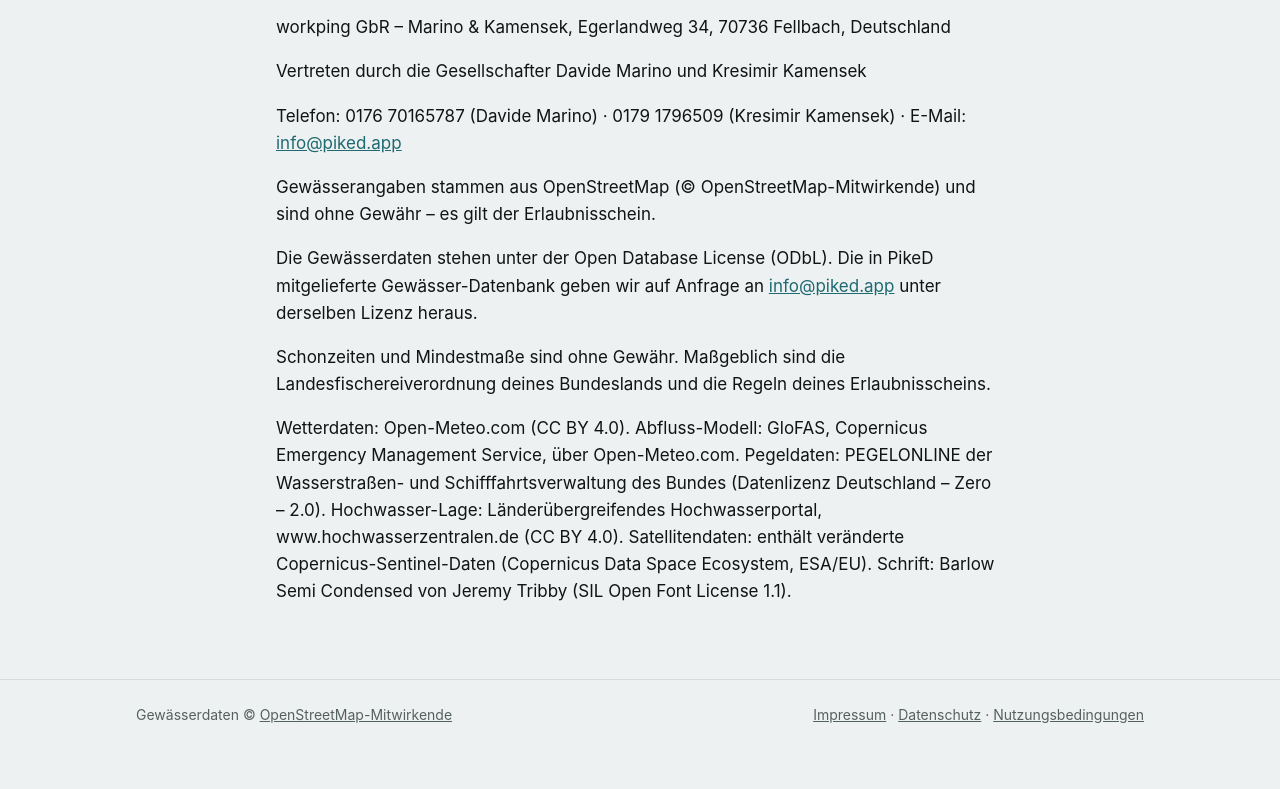
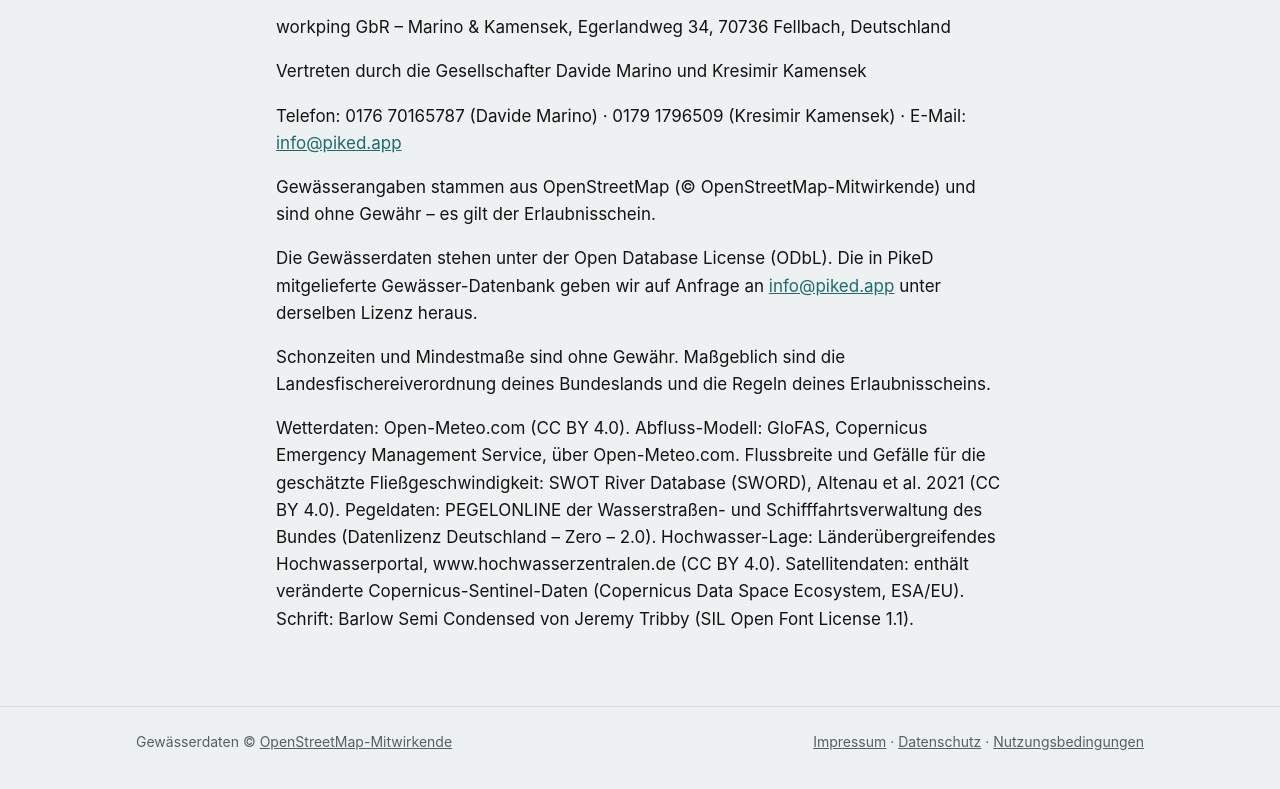
Before and after one commit to CarpD1411/piked-webseite, a plain HTML site: page impressum.html in a window 1280 px wide. Shown: the part 245-1034 px from the top of the page. Before the commit the page ends 1011 px from the top, so only its background shows below. Drawn offline with Linux system fonts and the light colour scheme.

Commit message:
Lizenzen: SWORD (Flussbreite und Gefälle, CC BY 4.0)
Co-Authored-By: Claude Opus 5.5 <noreply@anthropic.com>

```diff
--- a/impressum.html
+++ b/impressum.html
@@ -32,7 +32,7 @@
     <p>Gewässerangaben stammen aus OpenStreetMap (© OpenStreetMap-Mitwirkende) und sind ohne Gewähr – es gilt der Erlaubnisschein.</p>
     <p>Die Gewässerdaten stehen unter der Open Database License (ODbL). Die in PikeD mitgelieferte Gewässer-Datenbank geben wir auf Anfrage an <a href="mailto:info@piked.app">info@piked.app</a> unter derselben Lizenz heraus.</p>
     <p>Schonzeiten und Mindestmaße sind ohne Gewähr. Maßgeblich sind die Landesfischereiverordnung deines Bundeslands und die Regeln deines Erlaubnisscheins.</p>
-    <p>Wetterdaten: Open-Meteo.com (CC BY 4.0). Abfluss-Modell: GloFAS, Copernicus Emergency Management Service, über Open-Meteo.com. Pegeldaten: PEGELONLINE der Wasserstraßen- und Schifffahrtsverwaltung des Bundes (Datenlizenz Deutschland – Zero – 2.0). Hochwasser-Lage: Länderübergreifendes Hochwasserportal, www.hochwasserzentralen.de (CC BY 4.0). Satellitendaten: enthält veränderte Copernicus-Sentinel-Daten (Copernicus Data Space Ecosystem, ESA/EU). Schrift: Barlow Semi Condensed von Jeremy Tribby (SIL Open Font License 1.1).</p>
+    <p>Wetterdaten: Open-Meteo.com (CC BY 4.0). Abfluss-Modell: GloFAS, Copernicus Emergency Management Service, über Open-Meteo.com. Flussbreite und Gefälle für die geschätzte Fließgeschwindigkeit: SWOT River Database (SWORD), Altenau et al. 2021 (CC BY 4.0). Pegeldaten: PEGELONLINE der Wasserstraßen- und Schifffahrtsverwaltung des Bundes (Datenlizenz Deutschland – Zero – 2.0). Hochwasser-Lage: Länderübergreifendes Hochwasserportal, www.hochwasserzentralen.de (CC BY 4.0). Satellitendaten: enthält veränderte Copernicus-Sentinel-Daten (Copernicus Data Space Ecosystem, ESA/EU). Schrift: Barlow Semi Condensed von Jeremy Tribby (SIL Open Font License 1.1).</p>
 
   </main>
   <footer>
```
Also changed, not shown: en/imprint.html (+1 -1 lines).
